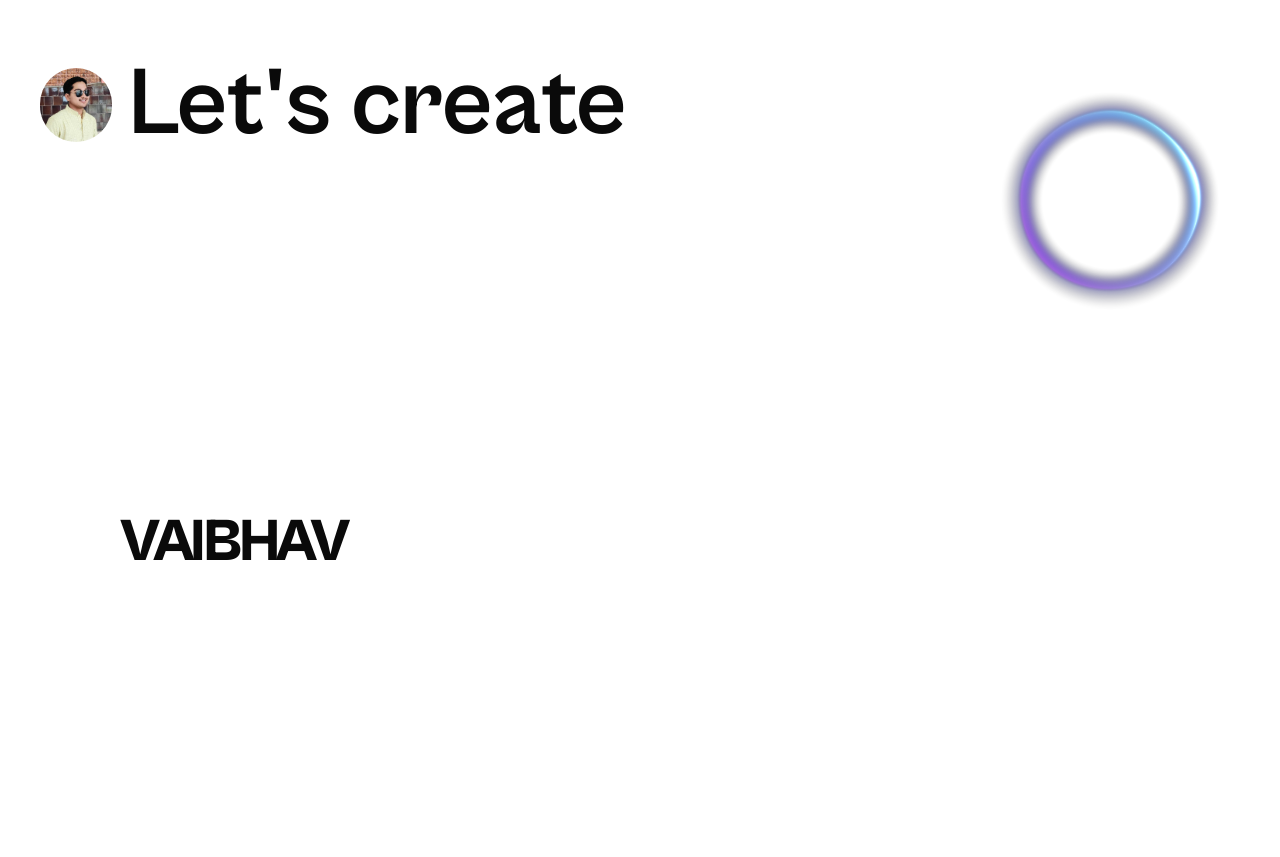
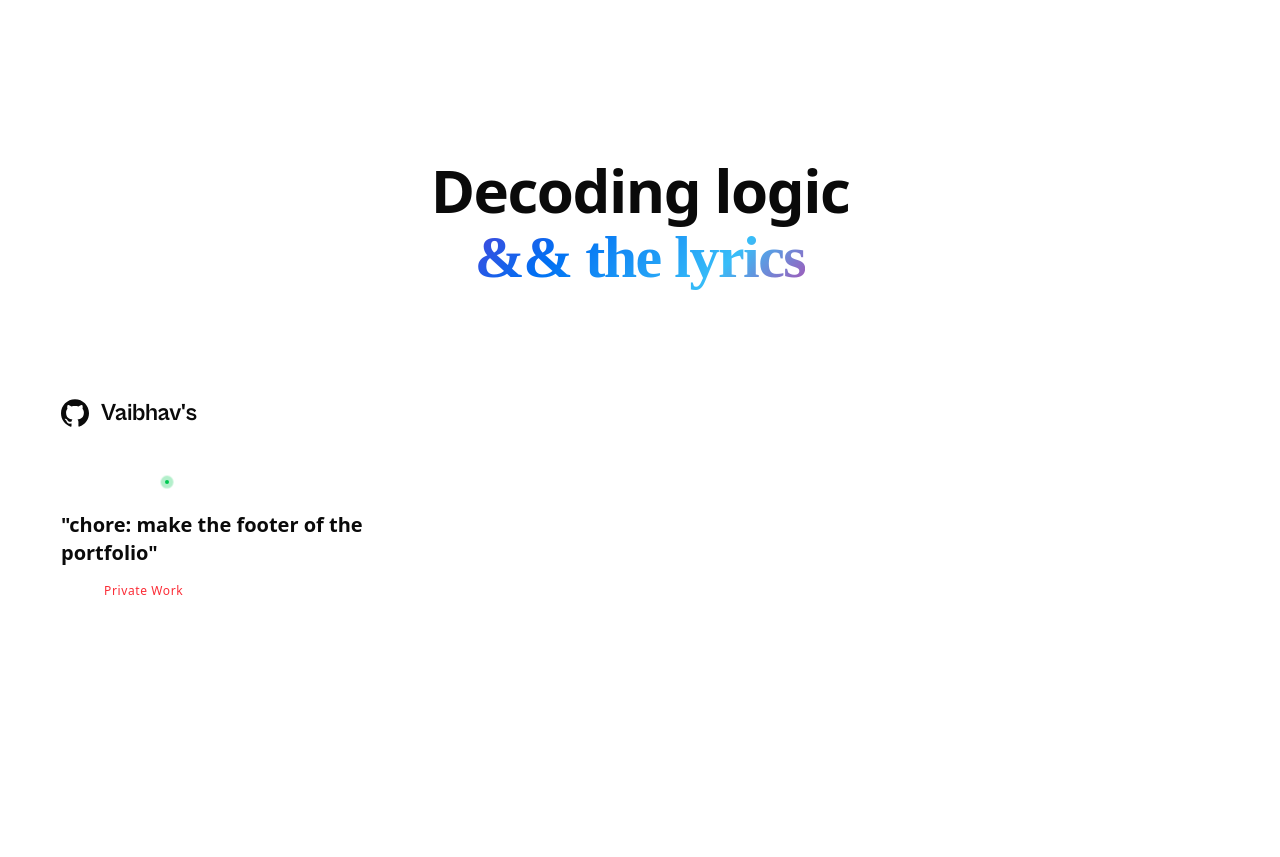
Before and after one commit to Vaibhav-kesarwani/portfolio2, a Next.js app: page / in a window 1280 px wide. Shown: the part 1920-2777 px from the top of the page. Built offline with nearby package versions, Linux system fonts and the light colour scheme.

Commit message:
chore: make the cta card1

```diff
--- /dev/null
+++ b/components/footer/cards/card1.tsx
@@ -0,0 +1,79 @@
+import Link from "next/link";
+import { SiGithub, SiLinkedin, SiX } from "react-icons/si";
+
+const socialLink = [
+  {
+    icon: SiGithub,
+    href: "https://github.com/Vaibhav-kesarwani",
+  },
+  {
+    icon: SiLinkedin,
+    href: "https://www.linkedin.com/in/vaibhavdev",
+  },
+  {
+    icon: SiX,
+    href: "https://x.com/vaibhav_k__",
+  },
+];
+
+export default function Card1() {
+  return (
+    <div className="py-7 px-5">
+      <div className="flex items-center gap-3 tracking-tight">
+        <SiGithub className="h-7 w-7" />
+        <h2
+          style={{
+            fontFamily: "var(--font-cabinet)",
+          }}
+          className="text-2xl font-bold"
+        >
+          Vaibhav&apos;s{" "}
+          <span style={{ fontFamily: "cursive" }} className="text-white/50">
+            Github
+          </span>
+        </h2>
+      </div>
+
+      <div>
+        <div className="mt-10 flex items-center gap-3">
+          <span className="text-xs uppercase text-white/40 tracking-wider">
+            latest push
+          </span>
+          <div className="flex items-center gap-2 rounded-full border border-white/10 bg-white/5 px-2 py-1 text-xs font-semibold text-white">
+            <div className="relative flex h-2 w-2 items-center justify-center">
+              <span className="h-1 w-1 rounded-full bg-green-500" />
+              <span className="absolute inset-0 animate-ping rounded-full bg-green-500 opacity-75" />
+            </div>
+            Active
+          </div>
+        </div>
+
+        <div className="mt-4 text-xl font-semibold">
+          &quot;chore: make the footer of the portfolio&quot;
+        </div>
+
+        <div className="mt-3 text-xs text-white/40 tracking-wider">
+          <p className="flex items-center gap-2">
+            Repo: <span className="text-red-500 mt-1">Private Work</span>
+          </p>
+        </div>
+      </div>
+
+      <div className="mt-15 flex items-center justify-center h-full">
+        <div className="w-70 border-t border-white/20" />
+      </div>
+
+      <div className="mt-5 flex items-center justify-center gap-5">
+        {socialLink.map((link, idx) => {
+          const Icon = link.icon;
+
+          return (
+            <Link key={idx} href={link.href}>
+              <Icon className="h-5 w-5 text-white/50 hover:text-white/90 transition-all duration-300 ease-out" />
+            </Link>
+          );
+        })}
+      </div>
+    </div>
+  );
+}
--- /dev/null
+++ b/components/footer/cta-section.tsx
@@ -0,0 +1,28 @@
+import { AuroraText } from "../vaibhav-ui/aurora-text";
+import Card1 from "./cards/card1";
+
+export default function CTASection() {
+  return (
+    <div className="mt-50">
+      <div className="flex flex-col items-center justify-center">
+        <span className="uppercase font-semibold text-base text-white/50 tracking-wider">
+          behind the curtains
+        </span>
+        <h2 className="mt-4 text-6xl font-bold tracking-tight">
+          Decoding logic
+        </h2>
+        <AuroraText className="mt-1 text-6xl font-extrabold tracking-tight">
+          && the lyrics
+        </AuroraText>
+      </div>
+
+      <div className="mt-20 grid grid-cols-3 px-10 w-full h-85 gap-5">
+        <div className="rounded-2xl border border-white/10 hover:border-white/20 transition-all ease-out duration-300">
+          <Card1 />
+        </div>
+        <div className="rounded-2xl border border-white/10 hover:border-white/20 transition-all ease-out duration-300"></div>
+        <div className="rounded-2xl border border-white/10 hover:border-white/20 transition-all ease-out duration-300"></div>
+      </div>
+    </div>
+  );
+}
--- a/components/footer/footer.tsx
+++ b/components/footer/footer.tsx
@@ -2,6 +2,7 @@ import Image from "next/image";
 import Link from "next/link";
 import Orb from "../vaibhav-ui/orb";
 import { FaArrowRight } from "react-icons/fa";
+import CTASection from "./cta-section";
 
 const footerLinks = [
   {
@@ -40,7 +41,9 @@ const footerLinks = [
 
 export default function Footer() {
   return (
-    <div className="mt-24 border-t border-white/10 p-10">
+    <>
+      <CTASection />
+      <div className="mt-25 border-t border-white/10 p-10">
         <div className="grid grid-cols-2 items-center">
           <div
             style={{ fontFamily: "var(--font-cabinet)" }}
@@ -88,10 +91,10 @@ export default function Footer() {
                 </h2>
 
                 <p className="mt-8 max-w-md text-white/60 leading-relaxed font-semibold tracking-tight">
-                Building digital experiences that matter, one line of code at a
-                time. Crafting interfaces that feel alive, solving problems that
-                make a difference, and turning ideas into reality — where every
-                pixel has a purpose and every interaction tells a story.
+                  Building digital experiences that matter, one line of code at
+                  a time. Crafting interfaces that feel alive, solving problems
+                  that make a difference, and turning ideas into reality — where
+                  every pixel has a purpose and every interaction tells a story.
                 </p>
               </div>
 
@@ -142,5 +145,6 @@ export default function Footer() {
           © 2026 VAIBHAV KESARWANI. ALL RIGHTS RESERVED.
         </div>
       </div>
+    </>
   );
 }
--- /dev/null
+++ b/components/vaibhav-ui/aurora-text.tsx
@@ -0,0 +1,46 @@
+"use client";
+
+import React, { memo } from "react";
+
+interface AuroraTextProps {
+  children: React.ReactNode;
+  className?: string;
+  colors?: string[];
+  speed?: number;
+}
+
+export const AuroraText = memo(
+  ({
+    children,
+    className = "",
+    colors = ["#FF0080", "#7928CA", "#0070F3", "#38bdf8"],
+    speed = 1,
+  }: AuroraTextProps) => {
+    const gradientStyle = {
+      backgroundImage: `linear-gradient(135deg, ${colors.join(", ")}, ${
+        colors[0]
+      })`,
+      WebkitBackgroundClip: "text",
+      WebkitTextFillColor: "transparent",
+      animationDuration: `${10 / speed}s`,
+    };
+
+    return (
+      <span className={`relative inline-block ${className}`}>
+        <span className="sr-only">{children}</span>
+        <span
+          className="animate-aurora relative bg-size-[200%_auto] bg-clip-text text-transparent"
+          style={{
+            ...gradientStyle,
+            fontFamily: "cursive",
+          }}
+          aria-hidden="true"
+        >
+          {children}
+        </span>
+      </span>
+    );
+  },
+);
+
+AuroraText.displayName = "AuroraText";
--- a/styles/globals.css
+++ b/styles/globals.css
@@ -44,6 +44,31 @@
   --radius-2xl: calc(var(--radius) + 8px);
   --radius-3xl: calc(var(--radius) + 12px);
   --radius-4xl: calc(var(--radius) + 16px);
+
+  --animate-aurora: aurora 8s ease-in-out infinite alternate;
+
+  @keyframes aurora {
+    0% {
+      background-position: 0% 50%;
+      transform: rotate(-5deg) scale(0.9);
+    }
+    25% {
+      background-position: 50% 100%;
+      transform: rotate(5deg) scale(1.1);
+    }
+    50% {
+      background-position: 100% 50%;
+      transform: rotate(-3deg) scale(0.95);
+    }
+    75% {
+      background-position: 50% 0%;
+      transform: rotate(3deg) scale(1.05);
+    }
+    100% {
+      background-position: 0% 50%;
+      transform: rotate(-5deg) scale(0.9);
+    }
+  }
 }
 
 :root {
```
Lines whose indentation alone changed are shown as unchanged.
